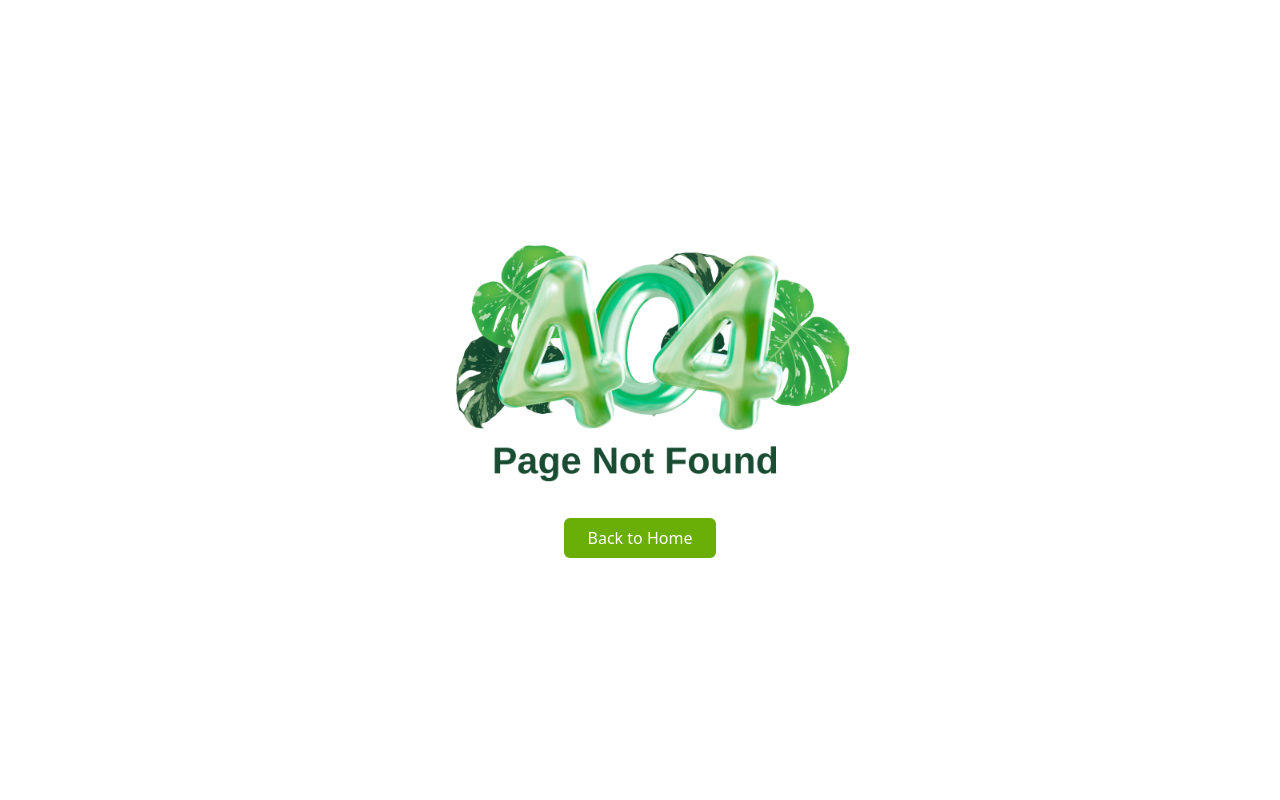
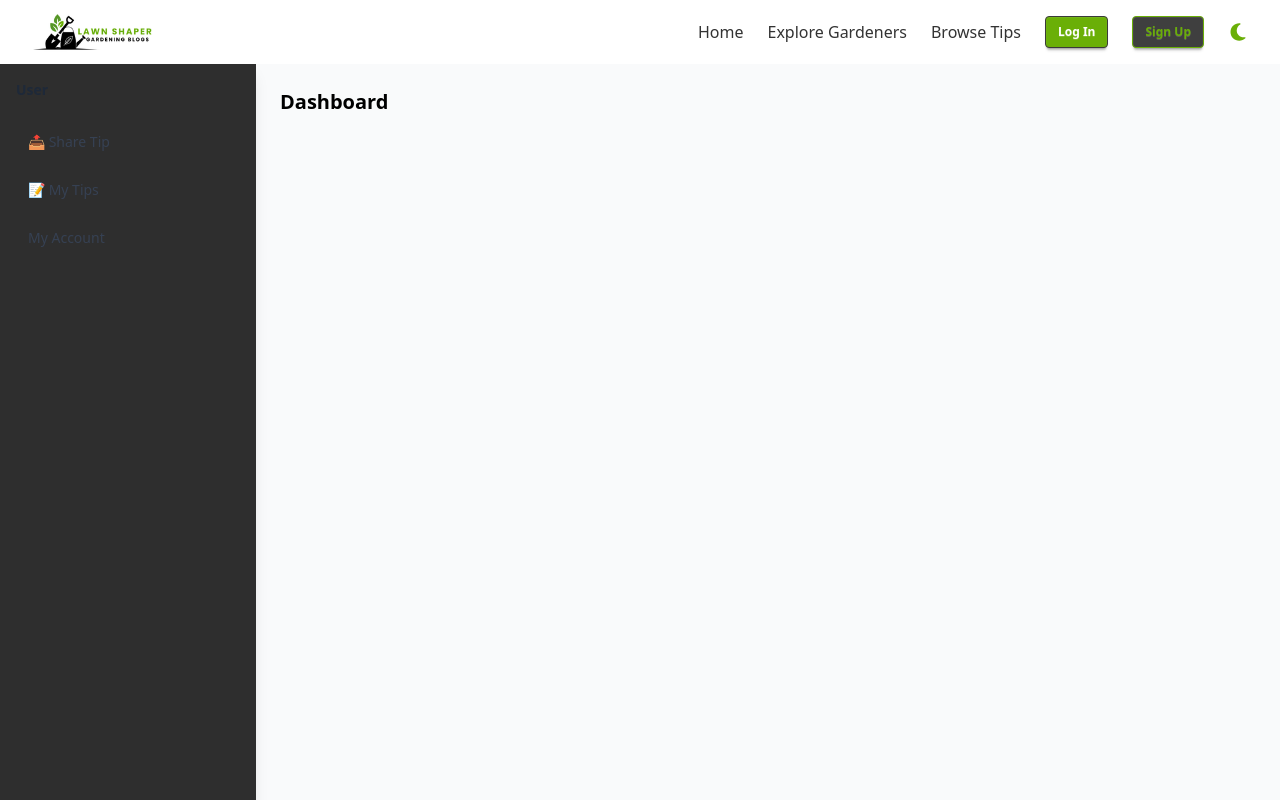
Before and after one commit to tahia-tahi/lawn-shaper, a React (Vite) app: page /dashboard in a window 1280 px wide. Shown: the top 800 px of the page. Built offline with nearby package versions, Linux system fonts and the light colour scheme; no server answers.

Commit message:
update design

```diff
--- /dev/null
+++ b/src/Components/Dashboard.jsx
@@ -0,0 +1,69 @@
+import  { useContext } from 'react';
+import { Link, Outlet } from 'react-router';
+import { AuthContext } from '../Provider/AuthProvider';
+import Navbar from './Navbar';
+import Footer from './Footer';
+
+const Dashboard = () => {
+  const { user } = useContext(AuthContext);
+
+  return (
+
+    <div>
+
+        <Navbar></Navbar>
+
+    <div className="min-h-screen flex bg-gray-50">
+
+      {/* Left Sidebar */}
+      <aside className="w-64 bg-accent shadow-lg p-4">
+        <div className="flex items-center gap-3 mb-6">
+          {user?.photoURL && (
+            <img
+              src={user.photoURL}
+              alt="User Icon"
+              className="w-10 h-10 rounded-full"
+              title={user.displayName}
+            />
+          )}
+          <div>
+            <p className="font-semibold text-gray-800 text-sm">{user?.displayName || 'User'}</p>
+            <p className="text-xs text-gray-500">{user?.email}</p>
+          </div>
+        </div>
+
+        <nav className="space-y-3 text-sm">
+          <Link
+            to="/dashboard/sharetip"
+            className="block px-3 py-2 rounded hover:bg-gray-100 text-gray-700"
+          >
+            📤 Share Tip
+          </Link>
+          <Link
+            to="/dashboard/mytips"
+            className="block px-3 py-2 rounded hover:bg-gray-100 text-gray-700"
+          >
+            📝 My Tips
+          </Link>
+          <Link
+            to="/account"
+            className="block px-3 py-2 rounded hover:bg-gray-100 text-gray-700"
+          >
+             My Account
+          </Link>
+        </nav>
+      </aside>
+
+      {/* Main Content */}
+      <main className="flex-1 p-6">
+        <h1 className="text-xl font-bold mb-4">Dashboard</h1>
+        <Outlet />
+      </main>
+    </div>
+<Footer></Footer>
+    </div>
+
+  );
+};
+
+export default Dashboard;
--- a/src/Components/Navbar.jsx
+++ b/src/Components/Navbar.jsx
@@ -1,11 +1,12 @@
 import React, { useContext, useEffect, useState } from 'react';
-import { Link } from 'react-router';
+import { Link, NavLink } from 'react-router';
 import logo from '../assets/logo-lawn.png';
 import { HiMenu, HiX } from 'react-icons/hi';
 import { AuthContext } from '../Provider/AuthProvider';
 import { toast } from 'react-toastify';
 import { FaSun } from 'react-icons/fa';
 import { FaMoon } from 'react-icons/fa6';
+import Dashboard from './Dashboard';
 
 const Navbar = () => {
   const { user, logOut } = useContext(AuthContext);
@@ -50,12 +51,16 @@ const Navbar = () => {
           <Link to="/" className="hover:text-primary">Home</Link>
           <Link to="/explore" className="hover:text-primary">Explore Gardeners</Link>
           <Link to="/browse" className="hover:text-primary">Browse Tips</Link>
-          <Link to="/sharetip" className="hover:text-primary">Share Tip</Link>
-          <Link to="/mytips" className="hover:text-primary">My Tips</Link>
+
 
           {user && (
             <>
-              <div className="flex flex-col items-center gap-1">
+              <NavLink to={'/dashboard'}>
+                Dashboard
+              </NavLink>
+
+
+              {/* <div className="flex flex-col items-center gap-1">
                 {user.photoURL && (
                   <img
                     src={user.photoURL}
@@ -63,9 +68,13 @@ const Navbar = () => {
                     className="w-8 h-8 rounded-full"
                     title={user.displayName}
                   />
+
                 )}
+
+
+
                 <span className="text-sm text-primary">{user.displayName || user.email}</span>
-              </div>
+              </div> */}
               <button onClick={handleLogOut} className="btn btn-sm bg-primary text-white hover:bg-secondary">
                 Log Out
               </button>
--- a/src/Routes/Routes.jsx
+++ b/src/Routes/Routes.jsx
@@ -13,6 +13,8 @@ import UpdateTips from "../Components/UpdateTips";
 import AuthLayout from "../Layout/AuthLayout";
 import PrivateRoute from "../Provider/PrivateRoute";
 import Loading from "../Components/Loading";
+import Dashboard from "../Components/Dashboard";
+import DashboardLayout from "../Layout/DashboardLayout";
 
 export const router = createBrowserRouter([
     {
@@ -21,49 +23,57 @@ export const router = createBrowserRouter([
         children: [
             {
                 path: '/',
-                loader: () => fetch('http://localhost:3000/tips'),
+                loader: () => fetch('https://lawn-shaper-server.vercel.app/tips'),
                 Component: Home
             },
             {
                 path: '/explore',
-                loader: () => fetch('http://localhost:3000/gardeners'),
+                loader: () => fetch('https://lawn-shaper-server.vercel.app/gardeners'),
                 Component: ExploreGardeners,
                 hydrateFallbackElement: <Loading></Loading>
 
             },
             {
-                path: '/mytips',
-                loader: () => fetch(`http://localhost:3000/tips/my/all`),
-                element: <PrivateRoute>
-                    <MyTips></MyTips>
-                </PrivateRoute>,
-                hydrateFallbackElement: <Loading></Loading>
+                path: '/dashboard',
+                element: <Dashboard></Dashboard>,
+                children: [
+                    {
+                        path: '/dashboard/mytips',
+                        loader: () => fetch(`https://lawn-shaper-server.vercel.app/tips/my/all`),
+                        element: <PrivateRoute>
+                            <MyTips></MyTips>
+                        </PrivateRoute>,
+                        hydrateFallbackElement: <Loading></Loading>
+                    },
+                    {
+                        path: '/dashboard/sharetip',
+                        element: <PrivateRoute>
+                            <ShareTip></ShareTip>
+                        </PrivateRoute>
+                    }
+                ]
 
             },
             {
-                path: '/sharetip',
-                element: <PrivateRoute>
-                    <ShareTip></ShareTip>
-                </PrivateRoute>
-            },
-            {
                 path: '/browse',
-                loader: () => fetch(`http://localhost:3000/tips`),
+                loader: () => fetch(`https://lawn-shaper-server.vercel.app/tips`),
                 Component: BrowseTips,
                 hydrateFallbackElement: <Loading></Loading>
 
             },
             {
                 path: '/detail/:id',
-                loader: ({ params }) => fetch(`http://localhost:3000/tips/${params.id}`),
-                Component: TipsDetail,
+                loader: ({ params }) => fetch(`https://lawn-shaper-server.vercel.app/tips/${params.id}`),
+                element: <PrivateRoute>
+                    <TipsDetail></TipsDetail>
+                </PrivateRoute>,
                 hydrateFallbackElement: <Loading></Loading>
 
 
             },
             {
                 path: '/update/:id',
-                loader: ({ params }) => fetch(`http://localhost:3000/tips/${params.id}`),
+                loader: ({ params }) => fetch(`https://lawn-shaper-server.vercel.app/tips/${params.id}`),
                 Component: UpdateTips,
                 hydrateFallbackElement: <Loading></Loading>
 
```
